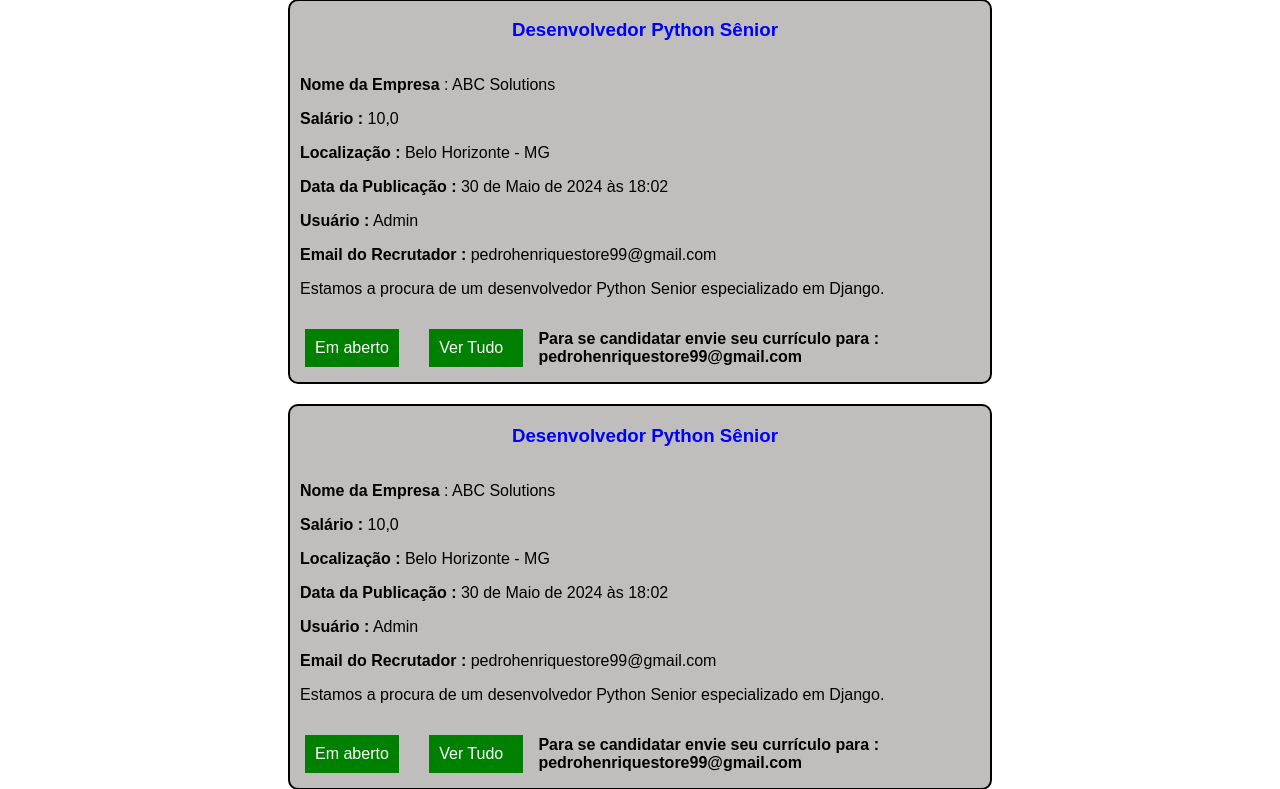
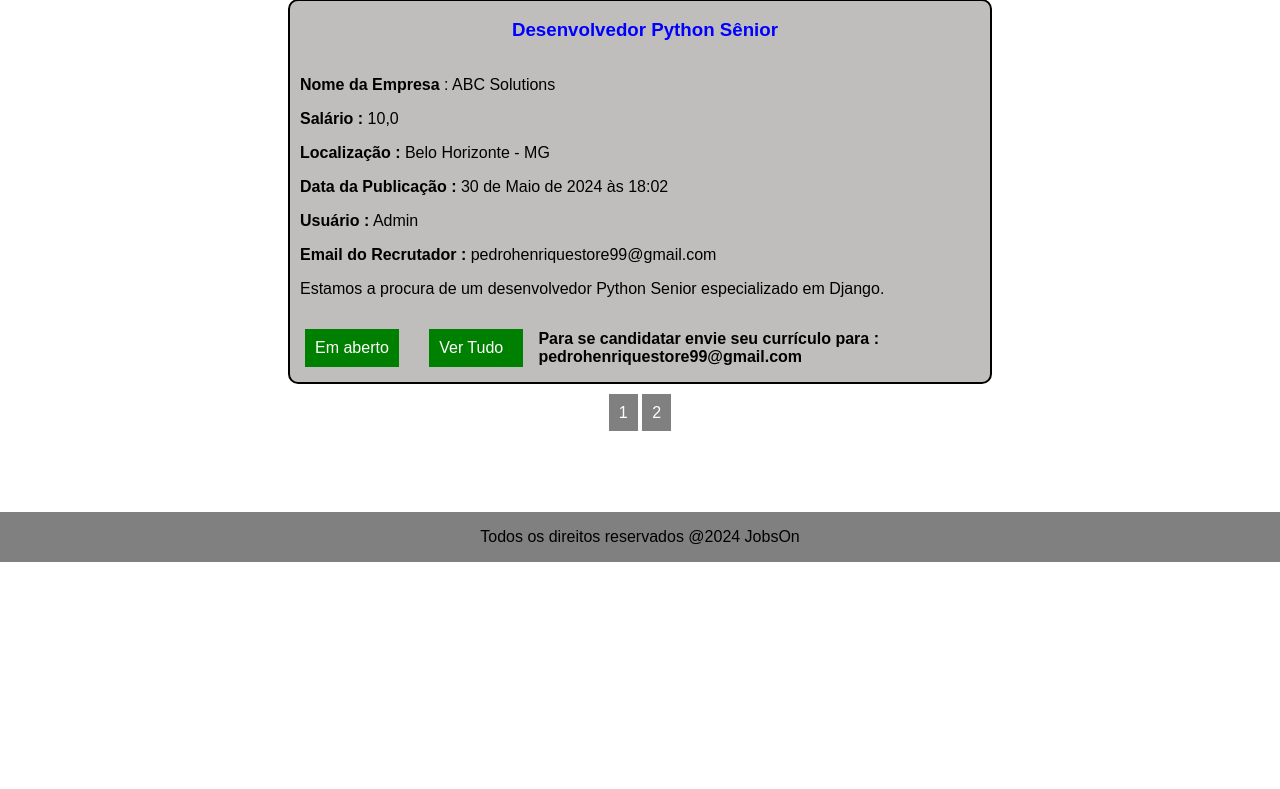
Before and after one commit to PedroNunesBH/django-career-portal, a Django app: page /popular_offers/ in a window 1280 px wide. Shown: the part 1791-2580 px from the top of the page. After the commit the page ends 2353 px from the top, so only its background shows below. Run offline with Django 5.2, Linux system fonts and the light colour scheme; data comes from the database, SQL or seed files in the repository.

Commit message:
Estilização da paginação e adição de paginação para 'popular_offers' e 'my_offers'.

```diff
--- a/jobs/templates/popular_offers.html
+++ b/jobs/templates/popular_offers.html
@@ -31,6 +31,19 @@
             {% else %}
                     <p class="job-list-advice-null">Nenhum resultado encontrado.</p>
             {% endif %}
+
+            <div class="pagination">
+            <span class="step-links">
+                {% if page_obj.has_previous %}
+                    <a class="page-link" href="?page={{ page_obj.previous_page_number }}">{{ page_obj.previous_page_number }}</a>
+                {% endif %}
+                    <a class="page-link" href="?page={{ page_obj.number }}">{{ page_obj.number }}</a>
+                {% if page_obj.has_next %}
+                    <a class="page-link" href="?page={{ page_obj.next_page_number }}">{{ page_obj.next_page_number }}</a>
+                {% endif %}
+            </span>
+        </div>
+
         </section>
     </main>
 {% endblock %}
--- a/jobs/views.py
+++ b/jobs/views.py
@@ -101,6 +101,7 @@
 class MyOffers(ListView):
     template_name = 'my_offers.html'
     model = JobOffer
+    paginate_by = 5
 
     def get_queryset(self):
         queryset = super().get_queryset()
@@ -116,6 +117,7 @@
 class PopularOffers(ListView):
     template_name = 'popular_offers.html'
     model = JobOffer
+    paginate_by = 5
 
     def get_queryset(self):
         queryset = super().get_queryset()
--- a/static/css/job_list.css
+++ b/static/css/job_list.css
@@ -88,6 +88,11 @@
 
 .page-link {
     text-decoration: none;
+    padding: 10px;
     background: grey;
     color: white;
 }
+
+.page-link-active {
+    background: pink;
+}
```
Also changed, not shown: jobs/templates/job_list.html (+5 -9 lines), jobs/templates/my_offers.html (+13 -0 lines).
